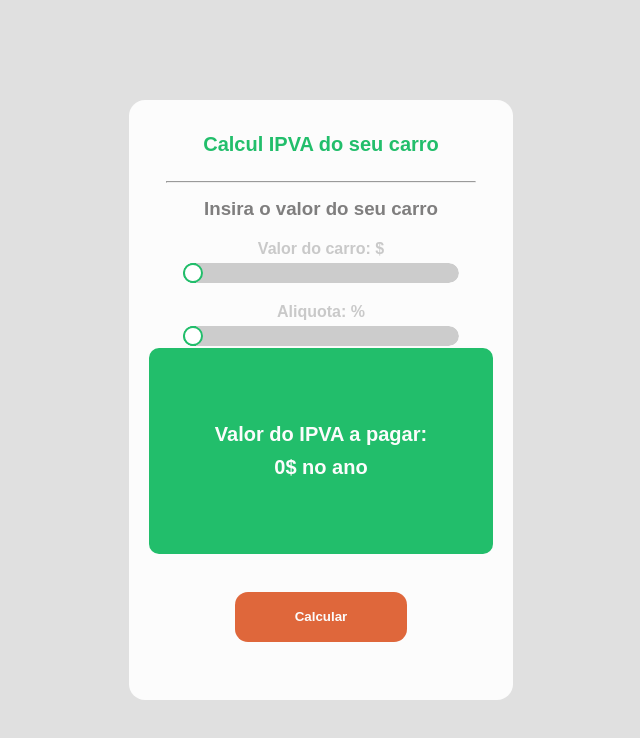
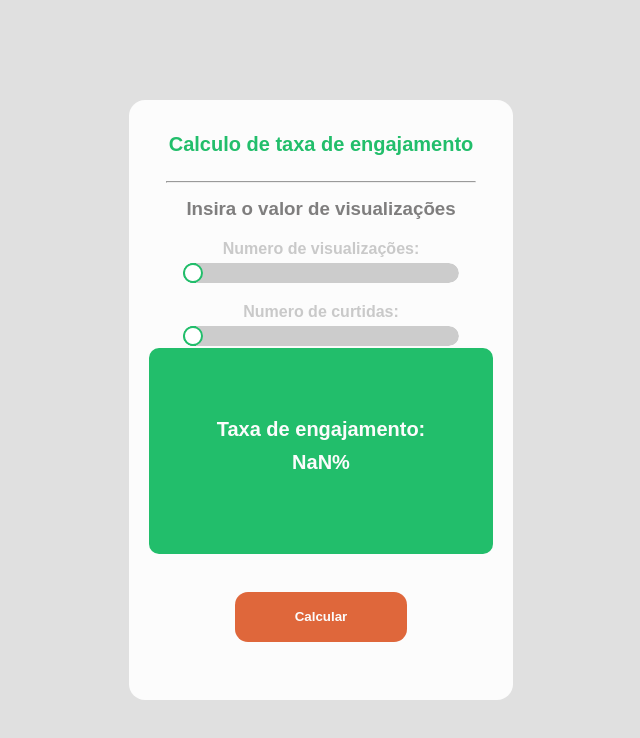
Before and after one commit to igorrm19/caculation_insight, a plain HTML site: page index.html in a window 1280 px wide. Both pictures are taken after a click on the button "Calcular". Shown: the whole page, without its empty margins (319-959 px from the left). Drawn offline with Linux system fonts and the light colour scheme.

Commit message:
rajustando layout

```diff
--- a/index.html
+++ b/index.html
@@ -11,24 +11,25 @@
 <body>
     <div class="container">
         <div class="header" style="height: 15%;">
-            <h3>Calcul IPVA do seu carro</h3>
+            <h3>Calculo de taxa de engajamento</h3>
             <hr style="width: 90%; height: 1px; color: var(--text-color);">
         </div>
         <div class="inputs"
             style="height: 30%; display: flex; align-items: center; justify-content: center; flex-direction: column;">
-            <h3>Insira o valor do seu carro</h3>
+            <h3>Insira o valor de visualizações</h3>
             <div class="range">
-                <label for="altura">Valor do carro: <span id="span1"></span>$</label>
-                <input type="range" id="range1" name="range1" min="0" max="1000000" value="0" />
+                <label for="altura">Numero de visualizações: <span id="span1"></span></label>
+                <input type="range" id="range1" name="range1" min="0" max="10000000" value="0" />
             </div>
             <div class="range">
-                <label for="largura">Aliquota: <span id="span2"></span>%</label>
-                <input type="range" id="range2" name="range2" min="0" max="10" value="0" />
+                <label for="largura">Numero de curtidas: <span id="span2"></span></label>
+                <input type="range" id="range2" name="range2" min="0" max="1000000" value="0" />
             </div>
         </div>
-        <div class="Insight" style="width: 100%; height: 40%; background-color: var(--secondary-color);">
-            <h3>Valor do IPVA a pagar: </h3>
-            <h3><span id="span3"></span>$ no ano</h3>
+        <div id="insight" class="Insight" style="width: 100%; height: 40%; background-color: var(--secondary-color);">
+            <h3>Taxa de engajamento: </h3>
+            <h3><span id="span3"></span>%</h3>
+            <p id="status"></p>
         </div>
         <div class="button" style="height: 25%;">
             <button id="button">Calcular</button>
--- a/index.js
+++ b/index.js
@@ -4,6 +4,8 @@ const span1 = document.querySelector('#span1');
 const span2 = document.querySelector('#span2');
 const span3 = document.querySelector('#span3');
 const button = document.getElementById('button');
+const insight = document.getElementById('insight');
+const stat = document.getElementById('#status');
 
 range1.addEventListener('input', function () {
     span1.textContent = this.value;
@@ -13,6 +15,16 @@ range2.addEventListener('input', function () {
     span2.textContent = this.value;
 });
 
+
 button.addEventListener('click', function () {
-    span3.textContent = range1.value * range2.value / 100;
+    span3.textContent = ((range2.value / range1.value) * 100).toFixed(3);
+    const porcentagem = span3.textContent;
+
+    if (porcentagem < 2.999) {
+        insight.style.backgroundColor = 'red';
+        stat.innerText = 'Baixo';
+    } else if (porcentagem > 10.999) {
+        insight.style.backgroundColor = 'green';
+        stat.innerText = 'Alto';
+    }
 });
```
